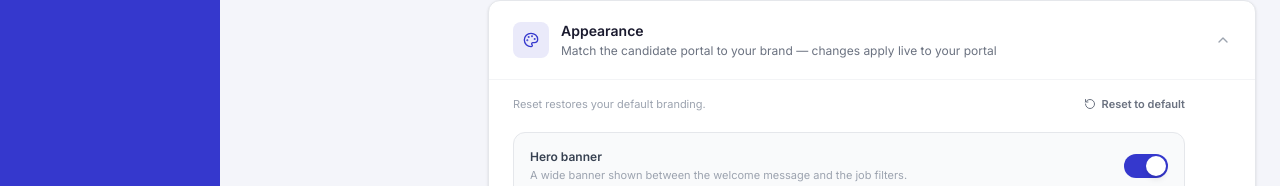
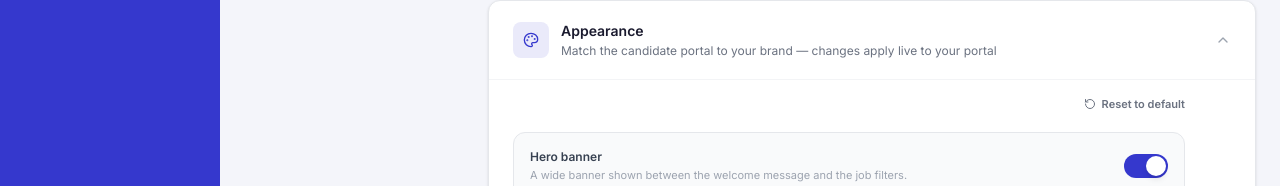
Before and after one commit to yashangvyas-cyber/CollabCareers, a React (Vite) app: page /crm/career-portal in a window 1280 px wide. Shown: the part 441-627 px from the top of the page. Built offline with nearby package versions, Linux system fonts and the light colour scheme.

Commit message:
refactor: align reset button to the right and remove explanatory text in CareerPortalPage

```diff
--- a/src/pages/CareerPortalPage.tsx
+++ b/src/pages/CareerPortalPage.tsx
@@ -389,8 +389,7 @@ export default function CareerPortalPage() {
               <div className="space-y-5">
 
                 {/* Reset row — restore default branding */}
-                <div className="flex items-center justify-between -mt-1">
-                  <span className="text-[11px] text-[#9CA3AF]">Reset restores your default branding.</span>
+                <div className="flex items-center justify-end -mt-1">
                   <button
                     onClick={resetAppearance}
                     className="inline-flex items-center gap-1.5 text-[11px] font-semibold text-[#6B7280] hover:text-[#3538CD] transition-colors"
```
Also changed, not shown: 2 other files (tests, documents, lock files or other folders).
